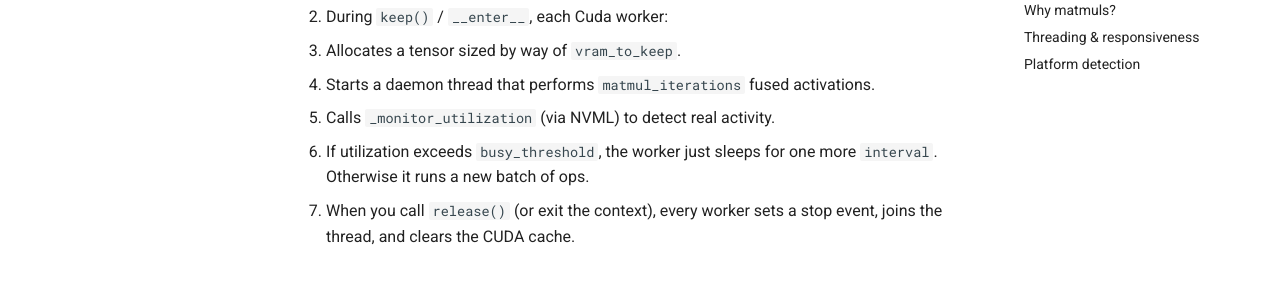
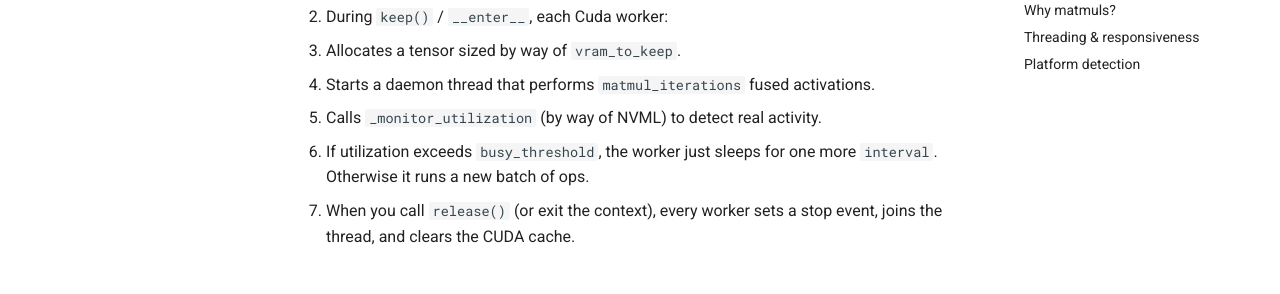
Before and after one commit to Wangmerlyn/KeepGPU, an MkDocs documentation site: the page built from docs/concepts/architecture.md, in a window 1280 px wide and 900 px high, scrolled down 720 px. Shown: the part 152-446 px from the top of the window. Built offline with MkDocs 1.6.1 and Material for MkDocs 9.7.7, drawn with Linux system fonts in a browser that asks for light colours; comment, search, counter and statistics services are not loaded.

Commit message:
Tweak doc wording per lint

```diff
--- a/docs/concepts/architecture.md
+++ b/docs/concepts/architecture.md
@@ -28,7 +28,7 @@ CLI args ──▶ GlobalGPUController ──▶ [CudaGPUController rank=0]
 2. During `keep()` / `__enter__`, each Cuda worker:
    - Allocates a tensor sized by way of `vram_to_keep`.
    - Starts a daemon thread that performs `matmul_iterations` fused activations.
-   - Calls `_monitor_utilization` (via NVML) to detect real activity.
+   - Calls `_monitor_utilization` (by way of NVML) to detect real activity.
 3. If utilization exceeds `busy_threshold`, the worker just sleeps for one more
    `interval`. Otherwise it runs a new batch of ops.
 4. When you call `release()` (or exit the context), every worker sets a stop
```
